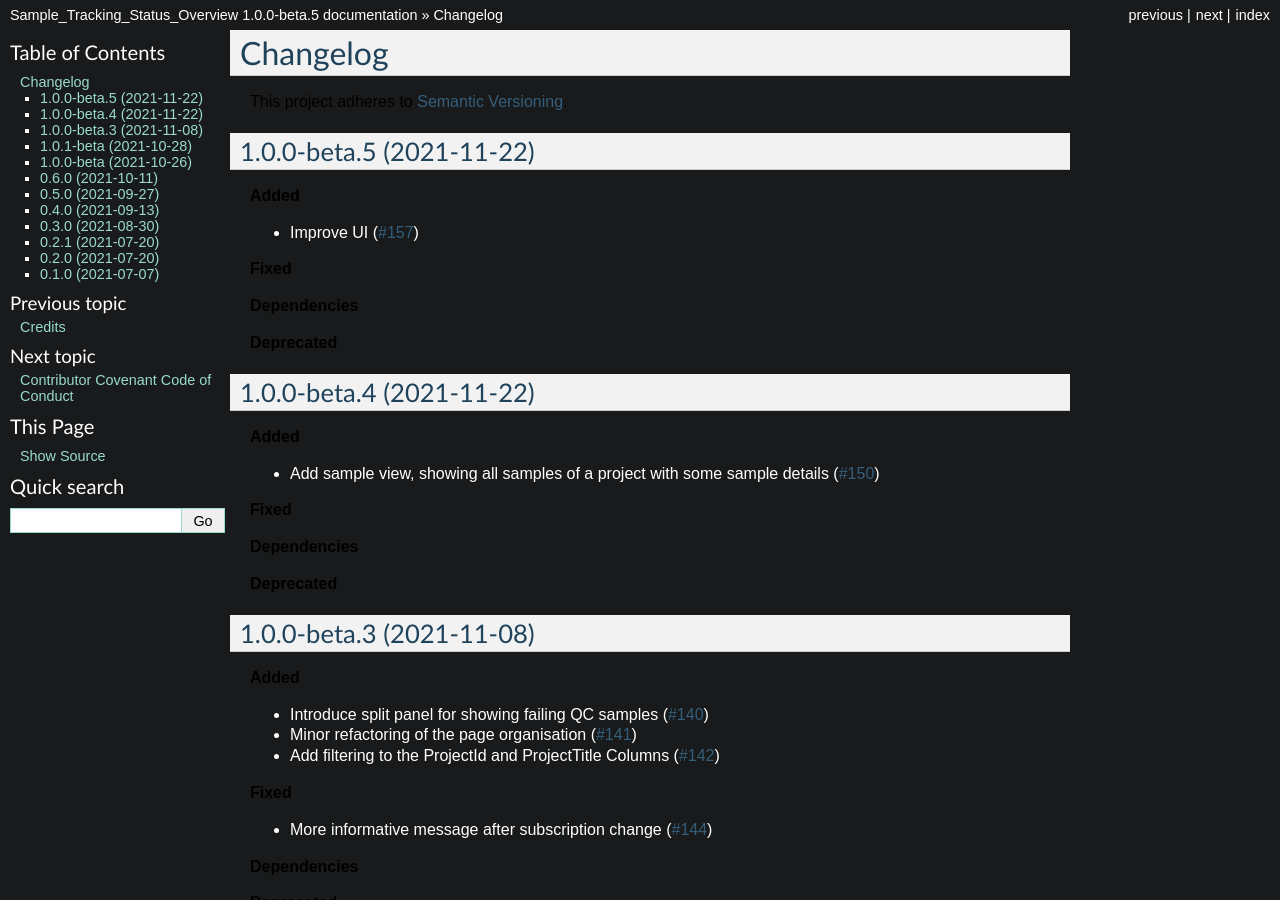
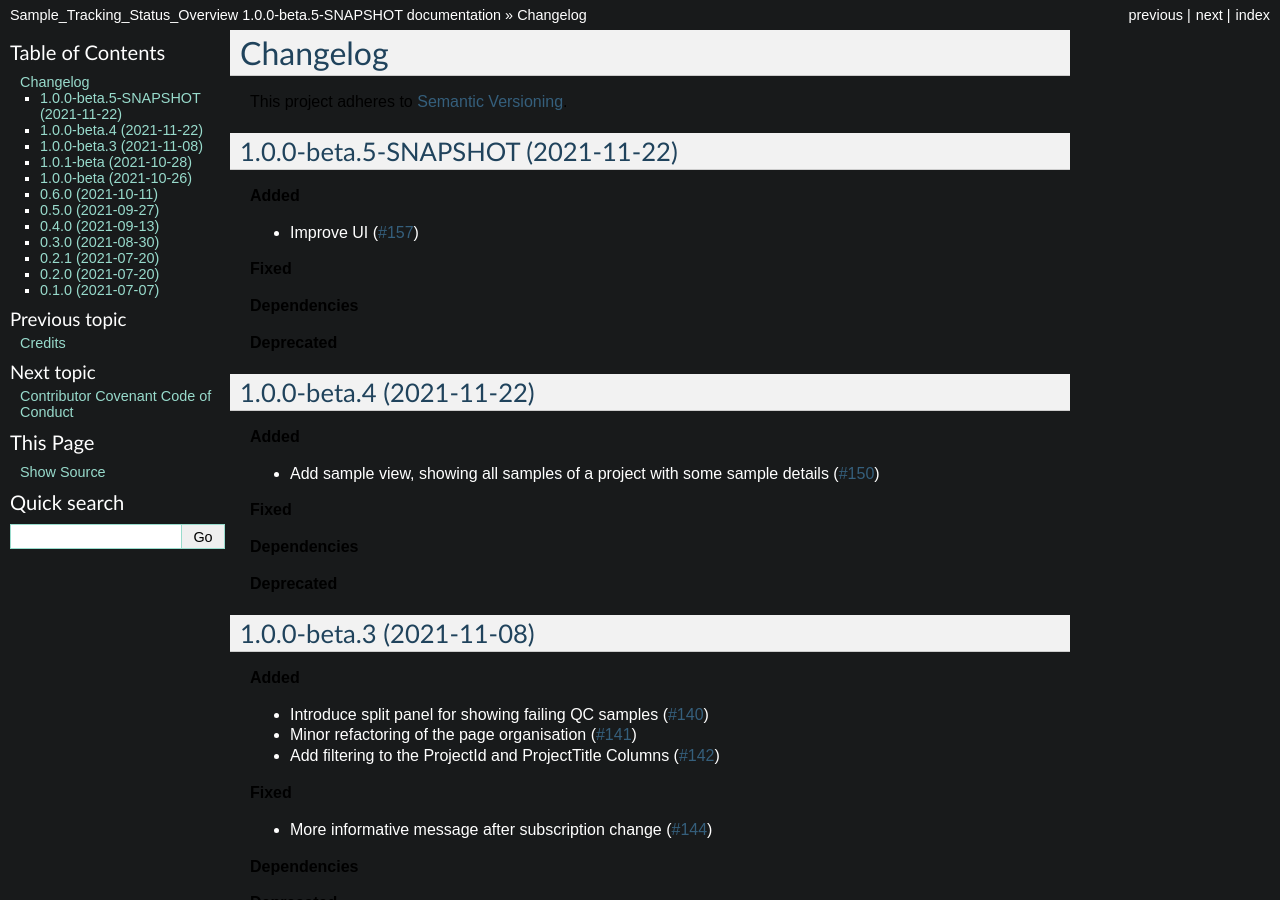
Before and after one commit to jenniferboedker/Sample_Tracking_Status_Overview, a Sphinx documentation site: the page built from docs/changelog.rst, in a window 1280 px wide and 900 px high. Built offline with Sphinx 7.4.7, drawn with Linux system fonts in a browser that asks for light colours; some of the changed text lies outside the part shown.

Commit message:
Make it a SNAPSHOT version to fix the build

```diff
--- a/CHANGELOG.rst
+++ b/CHANGELOG.rst
@@ -4,7 +4,7 @@
 
 This project adheres to `Semantic Versioning <https://semver.org/>`_.
 
-1.0.0-beta.5 (2021-11-22)
+1.0.0-beta.5-SNAPSHOT (2021-11-22)
 ---------------------------
 
 **Added**
--- a/docs/conf.py
+++ b/docs/conf.py
@@ -57,9 +57,9 @@
 # the built documents.
 #
 # The short X.Y version.
-version = '1.0.0-beta.5'
+version = '1.0.0-beta.5-SNAPSHOT'
 # The full version, including alpha/beta/rc tags.
-release = '1.0.0-beta.5'
+release = '1.0.0-beta.5-SNAPSHOT'
 
 # The language for content autogenerated by Sphinx. Refer to documentation
 # for a list of supported languages.
--- a/pom.xml
+++ b/pom.xml
@@ -10,7 +10,7 @@
   </modules>
   <artifactId>sample-tracking-status-overview</artifactId>
   <groupId>life.qbic</groupId>
-  <version>1.0.0-beta.5</version> <!-- <<QUBE_FORCE_BUMP>> -->
+  <version>1.0.0-beta.5-SNAPSHOT</version> <!-- <<QUBE_FORCE_BUMP>> -->
   <name>Sample Tracking Status Overview</name>
   <url>http://github.com/qbicsoftware/sample-tracking-status-overview</url>
   <description>Gives a visual overview of sample statuses</description>
--- a/qube.cfg
+++ b/qube.cfg
@@ -1,5 +1,5 @@
 [bumpversion]
-current_version = 1.0.0-beta.5
+current_version = 1.0.0-beta.5-SNAPSHOT
 
 [bumpversion_files_whitelisted]
 dot_qube = .qube.yml
```
Also changed, not shown: .qube.yml, 2 other files.
